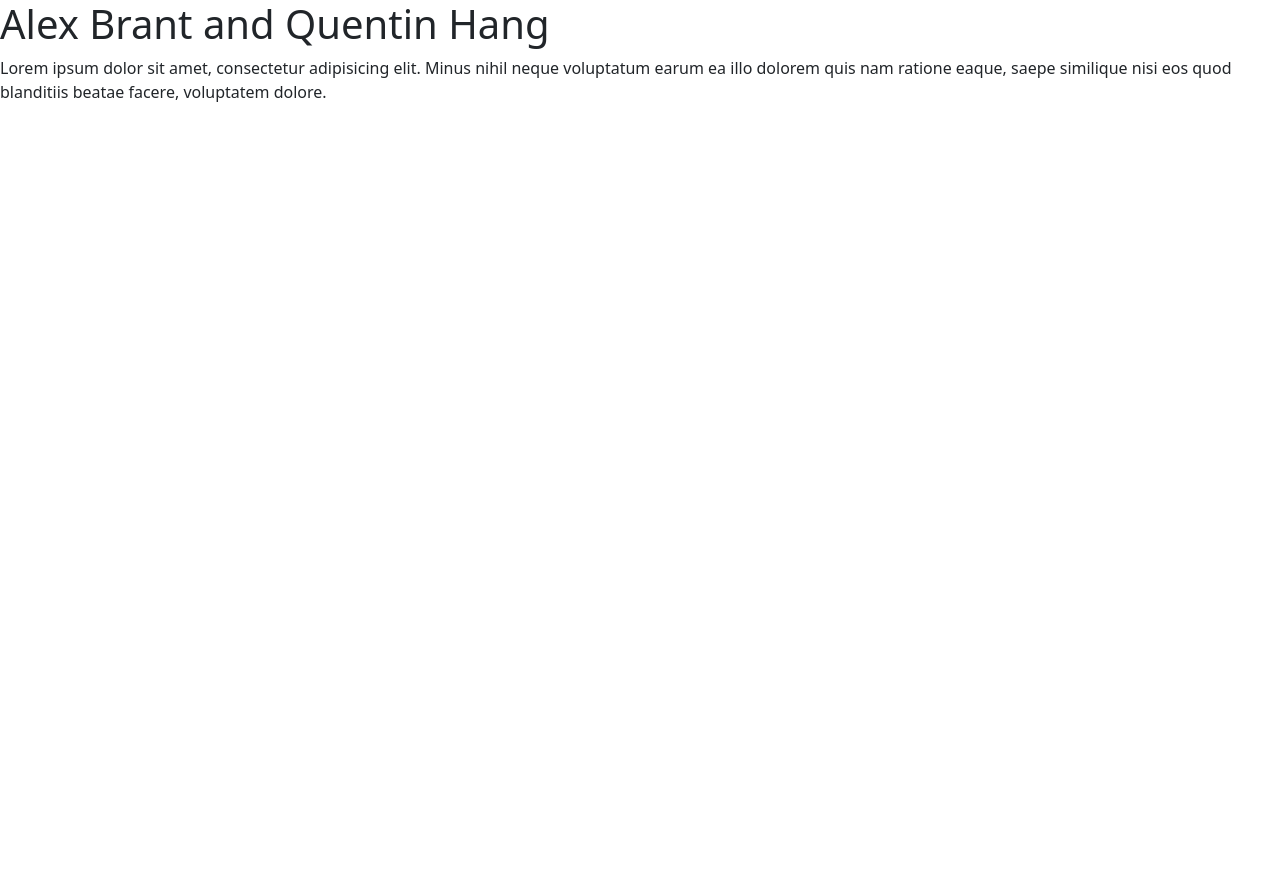
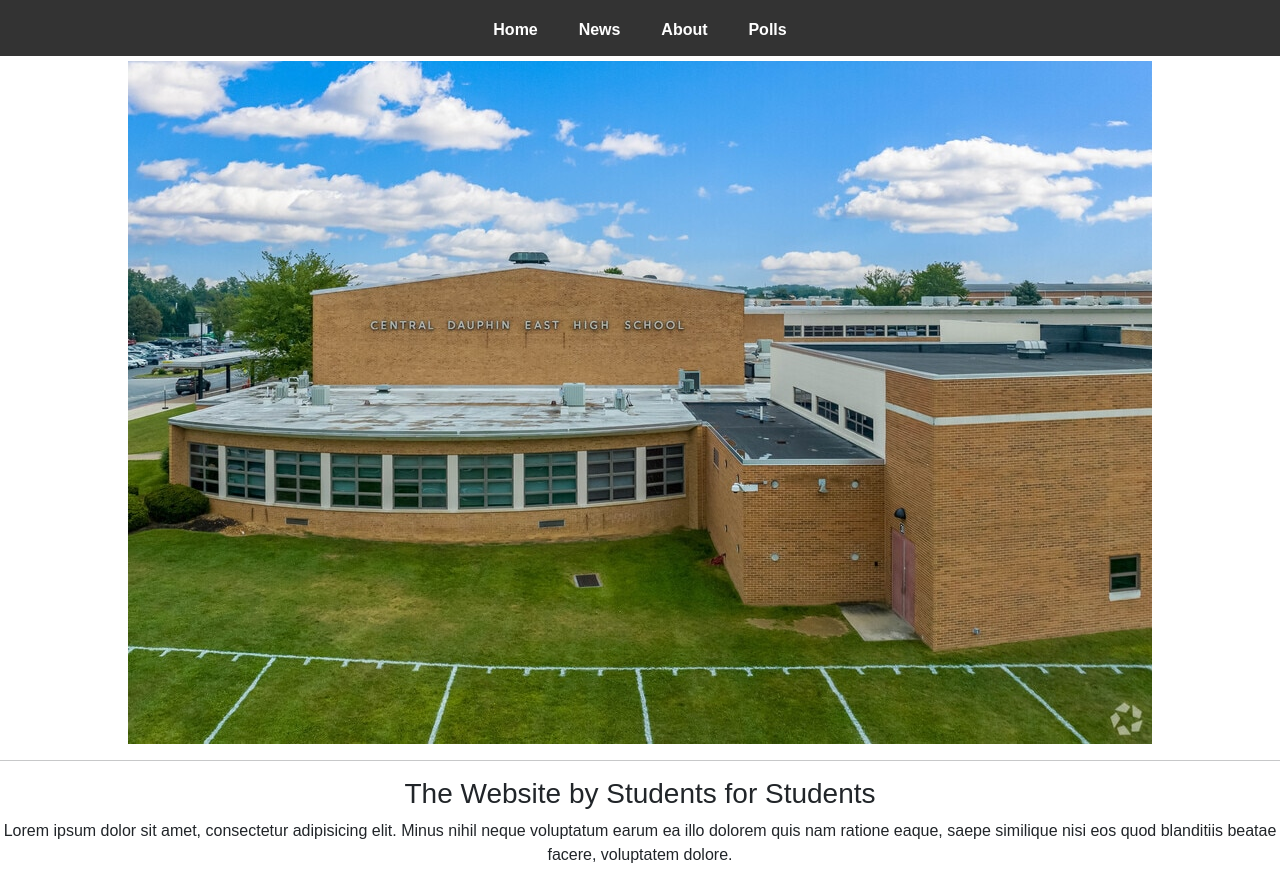
Before and after one commit to woawaleksander/election-site, a Django app: page /polls/ in a window 1280 px wide. Before the commit the page ends 102 px from the top, so only its background shows below. Run offline with Django 5.2, Linux system fonts and the light colour scheme.

Commit message:
add frontend changes

```diff
--- /dev/null
+++ b/polls/static/css/style.css
@@ -0,0 +1,44 @@
+body {
+    text-align: center;
+    background-color: #FFFF;
+    font-family: Arial, Helvetica, sans-serif;
+    margin: 0;
+    padding: 0;
+}
+
+.logo {
+
+}
+
+.imageSlides {
+    width: 100%;
+    height: auto;
+}
+
+
+.navBar {
+    background-color: #333;
+    overflow: hidden;
+    font-size: 2em;
+    margin: 0;
+    padding: 0;
+    font-weight: bold;
+    margin-bottom: 5px;
+}
+
+.navBar:hover {
+    border-bottom: underline;
+}
+
+.navBar a {
+    font-size: 16px;
+    color: white;
+    text-align: center;
+    padding: 14px 16px;
+    text-decoration: none;
+    display: inline-block;
+}
+
+.navBar a:hover {
+    background-color: #000000;
+}
--- a/polls/templates/index.html
+++ b/polls/templates/index.html
@@ -1,15 +1,27 @@
+{% load static %}
+
 <!DOCTYPE html>
 <html lang="en">
 <head>
     <meta charset="UTF-8">
     <meta name="viewport" content="width=device-width, initial-scale=1.0">
-    <link href="/style.css" rel="stylesheet" type="text/css" media="all">
+    <link href="https://cdn.jsdelivr.net/npm/bootstrap@5.3.8/dist/css/bootstrap.min.css" rel="stylesheet" integrity="sha384-sRIl4kxILFvY47J16cr9ZwB07vP4J8+LH7qKQnuqkuIAvNWLzeN8tE5YBujZqJLB" crossorigin="anonymous">
+    <link rel="stylesheet" href="{% static 'css/style.css' %}" type="text/css" media="all">
     <title>Placeholder</title>
-    <link href="https://cdn.jsdelivr.net/npm/bootstrap@5.3.8/dist/css/bootstrap.min.css" rel="stylesheet" integrity="sha384-sRIl4kxILFvY47J16cr9ZwB07vP4J8+LH7qKQnuqkuIAvNWLzeN8tE5YBujZqJLB" crossorigin="anonymous">
 </head>
 <body>
 
-    <h1>Alex Brant and Quentin Hang</h1>
+    <div class="navBar">
+        <a href="">Home</a> <a href="">News</a> <a href="">About</a> <a href="">Polls</a>
+    </div>
+
+    <div class="imageSlides">
+        <img src="../static/images/cd-ehs-side.jpeg">
+    </div>
+
+    <hr>
+
+    <h3>The Website by Students for Students</h3>
 
     <p>Lorem ipsum dolor sit amet, consectetur adipisicing elit. Minus nihil neque voluptatum earum ea illo dolorem quis nam ratione eaque, saepe similique nisi eos quod blanditiis beatae facere, voluptatem dolore.</p>
 
--- a/polls/templates/style.css
+++ /dev/null
@@ -1,3 +0,0 @@
-body {
-
-}
```
Also changed, not shown: electionSite/settings.py (+7 -1 lines), polls/static/images/cd-ehs-side.jpeg (added).
